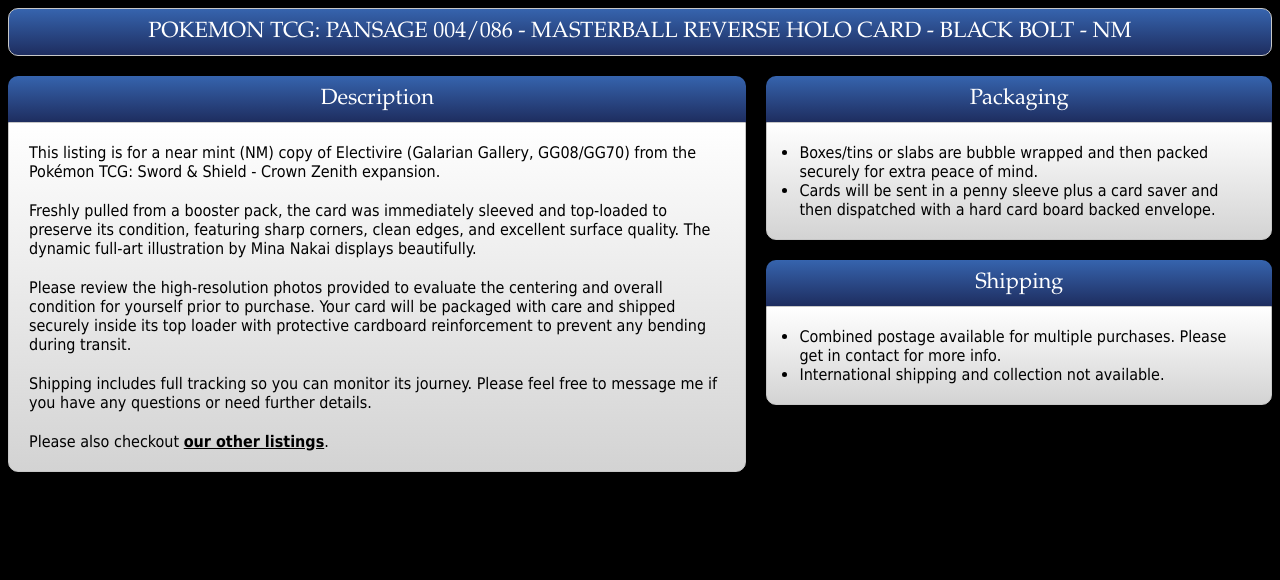
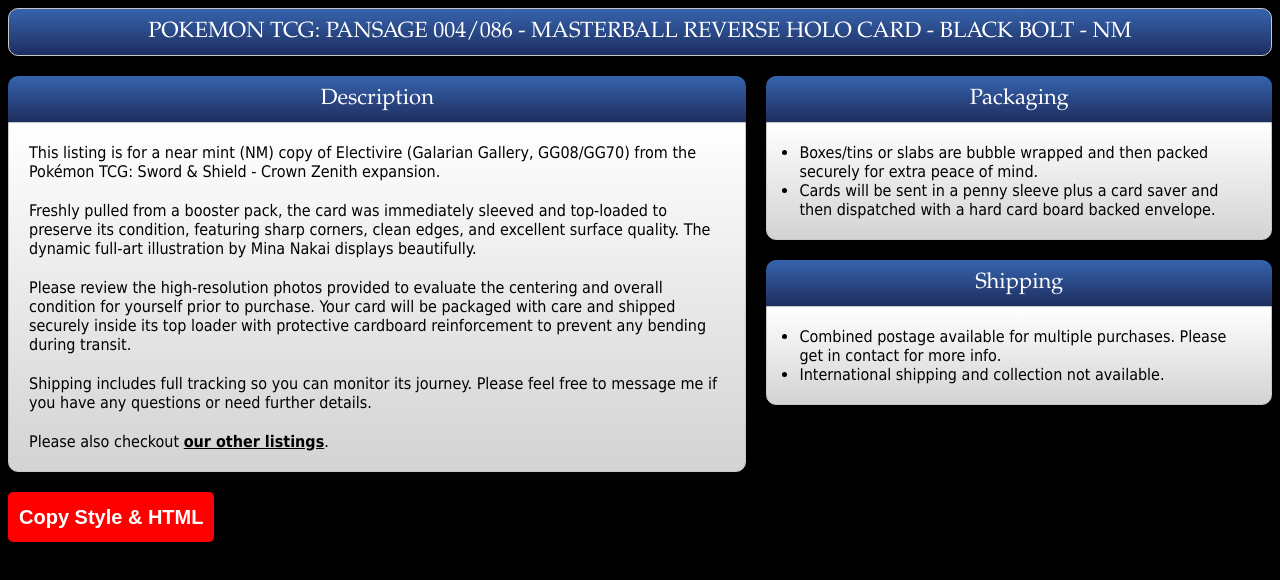
Before and after one commit to omarCreativeDev/ebay-listing, a React (Create React App) app: page / in a window 1280 px wide. Shown: the top 580 px of the page. Built offline with nearby package versions, Linux system fonts and the light colour scheme.

Commit message:
added btn that will copy and paste style tags plus html

```diff
--- a/src/App.module.scss
+++ b/src/App.module.scss
@@ -1,4 +1,3 @@
-// NOTE: paste generated css in ebay listing after html - [only works with firefox]
 @mixin borders {
   border: solid 1px #c7c7c7;
 }
--- a/src/App.tsx
+++ b/src/App.tsx
@@ -1,14 +1,18 @@
+import { useRef } from 'react';
 import styles from './App.module.scss';
 import { EBAY_ID, FEATURES, TITLE } from './constants';
 import classNames from 'classnames';
 import { Content } from './Content/Content';
+import { CopyStyleAndHtmlBtn } from './CopyStyleAndHtmlBtn/CopyStyleAndHtmlBtn';
 import { Logo } from './Logo/Logo';
 
 function App() {
   const { ebayListing, heading, h1, wrapper, mainSection, spacer, content, link } = styles;
+  const markupRef = useRef<HTMLDivElement>(null);
 
   return (
-    <div className={ebayListing}>
+    <>
+      <div className={ebayListing} ref={markupRef}>
         {/*<Logo />*/}
         <h1 className={classNames(h1, heading)}>{TITLE}</h1>
         <div className={wrapper}>
@@ -54,12 +58,12 @@ function App() {
               <div className={content}>
                 <ul>
                   <li>
-                  Boxes/tins or slabs are bubble wrapped and then packed securely for extra peace of
-                  mind.
+                    Boxes/tins or slabs are bubble wrapped and then packed securely for extra peace
+                    of mind.
                   </li>
                   <li>
-                  Cards will be sent in a penny sleeve plus a card saver and then dispatched with a
-                  hard card board backed envelope.
+                    Cards will be sent in a penny sleeve plus a card saver and then dispatched with
+                    a hard card board backed envelope.
                   </li>
                 </ul>
               </div>
@@ -70,8 +74,8 @@ function App() {
               <div className={content}>
                 <ul>
                   <li>
-                  Combined postage available for multiple purchases. Please get in contact for more
-                  info.
+                    Combined postage available for multiple purchases. Please get in contact for
+                    more info.
                   </li>
                   <li>International shipping and collection not available.</li>
                 </ul>
@@ -80,6 +84,8 @@ function App() {
           </div>
         </div>
       </div>
+      <CopyStyleAndHtmlBtn targetRef={markupRef} />
+    </>
   );
 }
 
--- /dev/null
+++ b/src/CopyStyleAndHtmlBtn/CopyStyleAndHtmlBtn.module.scss
@@ -0,0 +1,19 @@
+.btn {
+  margin: 20px auto;
+  background: red;
+  border-radius: 5px;
+  border: 1px solid transparent;
+  padding: 10px;
+  font-weight: bold;
+  font-size: 20px;
+  min-height: 50px;
+  color: white;
+
+  &:hover {
+    cursor: pointer;
+  }
+}
+
+.copySuccess {
+  background: green;
+}
--- /dev/null
+++ b/src/CopyStyleAndHtmlBtn/CopyStyleAndHtmlBtn.tsx
@@ -0,0 +1,35 @@
+import { RefObject, useState } from 'react';
+import classNames from 'classnames';
+import styles from './CopyStyleAndHtmlBtn.module.scss';
+
+interface CopyButtonProps {
+  targetRef: RefObject<HTMLDivElement | null>;
+}
+
+export const CopyStyleAndHtmlBtn = ({ targetRef }: CopyButtonProps) => {
+  const { btn, copySuccess } = styles;
+  const [copied, setCopied] = useState(false);
+
+  const handleCopy = async () => {
+    try {
+      const divHtml = targetRef.current ? targetRef.current.innerHTML : '';
+      const styleTags = document.head.querySelectorAll('style');
+      const styleHtml = Array.from(styleTags)
+        .map((tag) => tag.outerHTML)
+        .join('\n');
+      const combinedContent = `${styleHtml}\n${divHtml}`;
+      await navigator.clipboard.writeText(combinedContent);
+
+      setCopied(true);
+      setTimeout(() => setCopied(false), 2000);
+    } catch (err) {
+      console.error('Failed to copy text: ', err);
+    }
+  };
+
+  return (
+    <button onClick={handleCopy} className={classNames(btn, copied ? copySuccess : '')}>
+      {copied ? 'Copied to Clipboard! ✅' : 'Copy Style & HTML'}
+    </button>
+  );
+};
```
Lines whose indentation alone changed are shown as unchanged.
